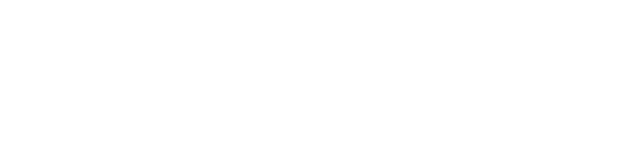
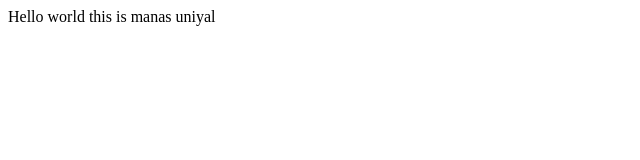
Before and after one commit to uniyalmanas/Ghub, a plain HTML site: page index.html in a window 1280 px wide. Shown: the whole page, without its empty margins (0-640 px from the left). Drawn offline with Linux system fonts and the light colour scheme.

Commit message:
this is second commit

```diff
--- a/index.html
+++ b/index.html
@@ -6,6 +6,6 @@
     <title>Document</title>
 </head>
 <body>
-
+    Hello world this is manas uniyal
 </body>
 </html>
```
